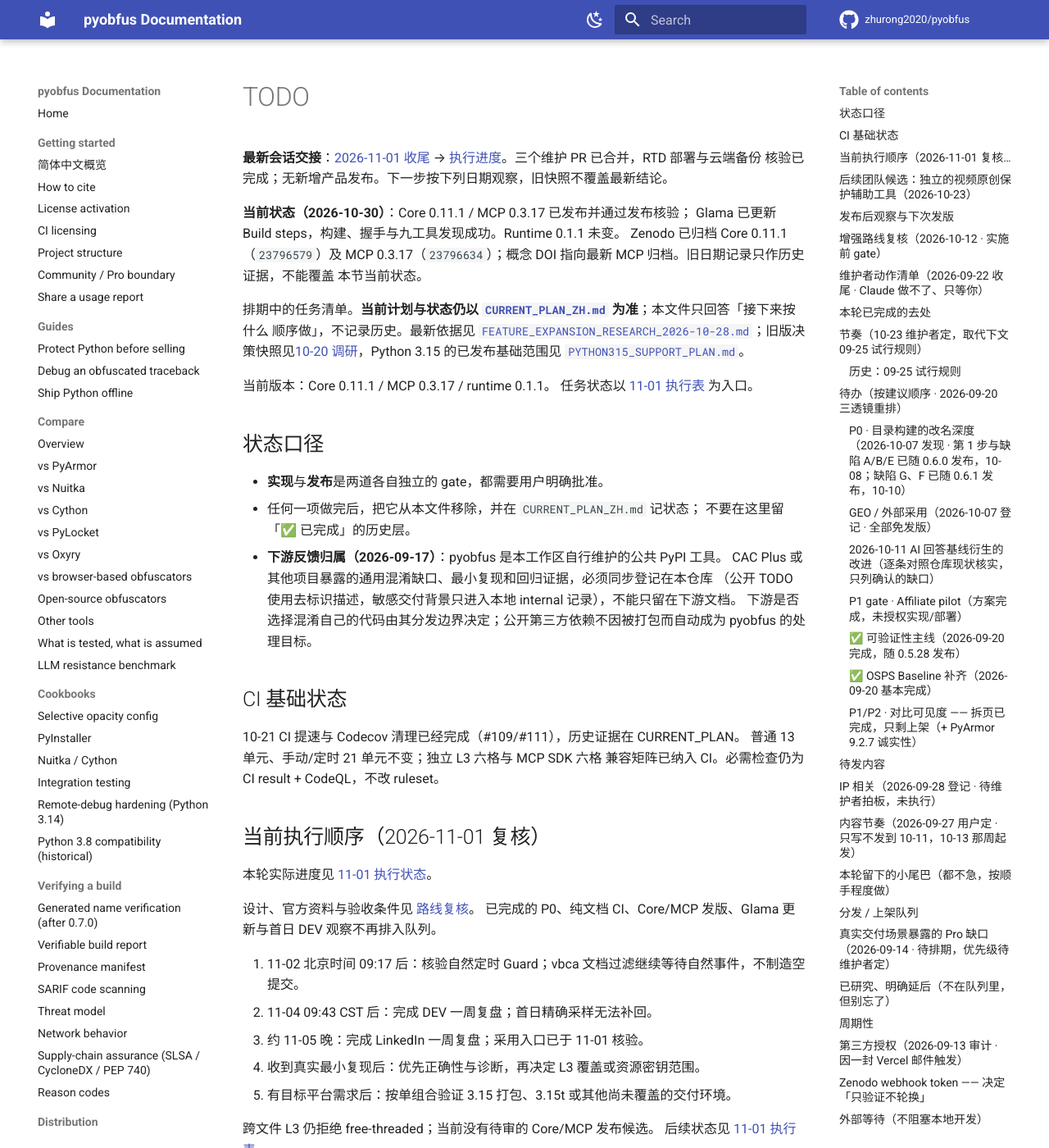
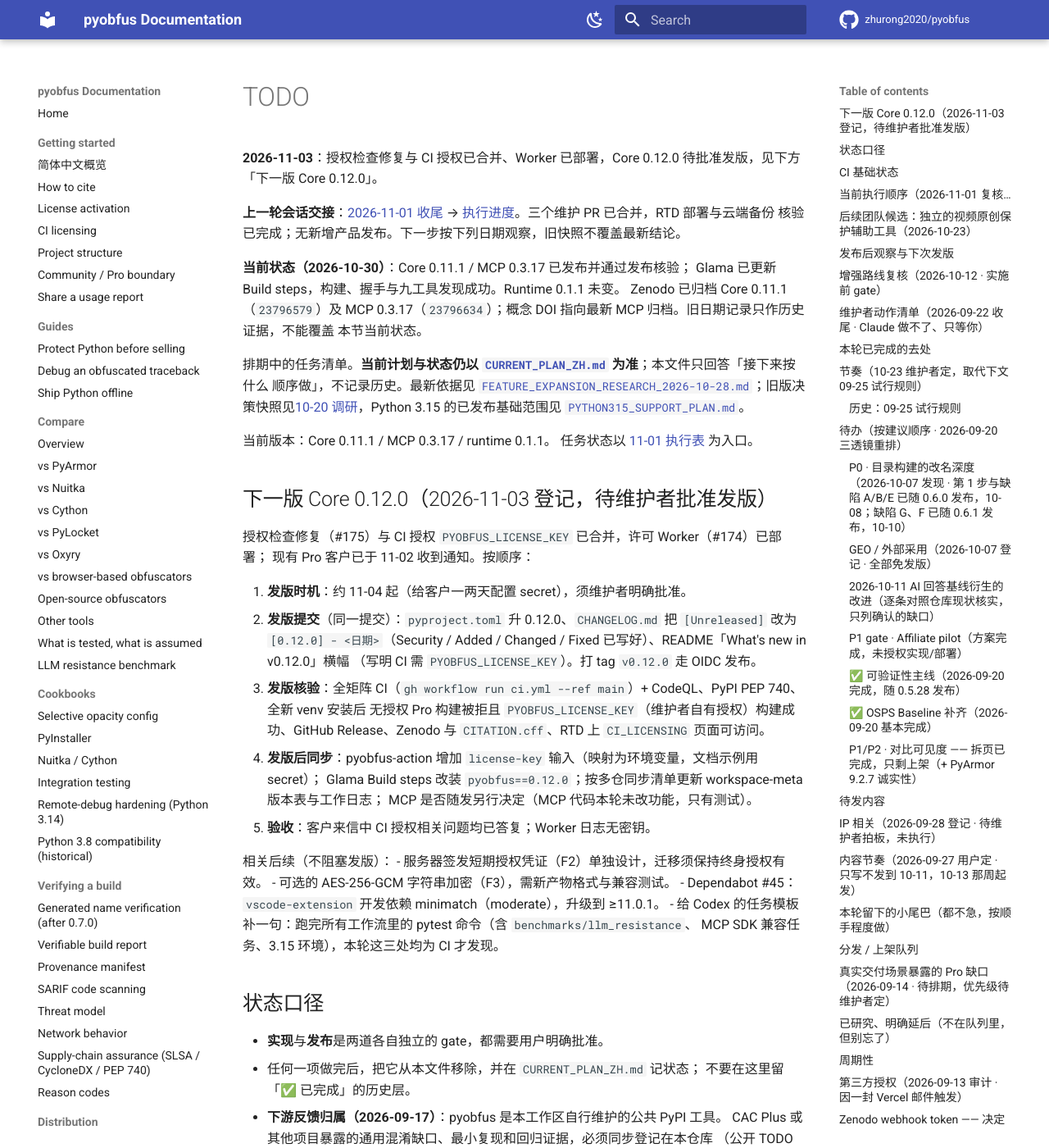
Before and after one commit to zhurong2020/pyobfus, an MkDocs documentation site: the page built from docs/TODO.md, in a window 1280 px wide and 1400 px high. Shown: the whole window at 82% size. Built offline with MkDocs 1.6.1 and Material for MkDocs 9.7.7, drawn with Linux system fonts in a browser that asks for light colours; comment, search, counter and statistics services are not loaded.

Commit message:
docs(todo): schedule Core 0.12.0 release and post-release follow-ups
Co-Authored-By: Claude Opus 5.5 <noreply@anthropic.com>

```diff
--- a/docs/TODO.md
+++ b/docs/TODO.md
@@ -1,6 +1,8 @@
 # TODO
 
-**最新会话交接**：[2026-11-01 收尾](SESSION_CLOSEOUT_2026-11-01.md) →
+**2026-11-03**：授权检查修复与 CI 授权已合并、Worker 已部署，Core 0.12.0 待批准发版，见下方「下一版 Core 0.12.0」。
+
+**上一轮会话交接**：[2026-11-01 收尾](SESSION_CLOSEOUT_2026-11-01.md) →
 [执行进度](EXECUTION_PROGRESS_2026-11-01.md)。三个维护 PR 已合并，RTD 部署与云端备份
 核验已完成；无新增产品发布。下一步按下列日期观察，旧快照不覆盖最新结论。
 
@@ -17,6 +19,30 @@ Zenodo 已归档 Core 0.11.1（`23796579`）及 MCP 0.3.17（`23796634`）；概
 
 当前版本：Core 0.11.1 / MCP 0.3.17 / runtime 0.1.1。
 任务状态以 [11-01 执行表](EXECUTION_PROGRESS_2026-11-01.md) 为入口。
+
+## 下一版 Core 0.12.0（2026-11-03 登记，待维护者批准发版）
+
+授权检查修复（#175）与 CI 授权 `PYOBFUS_LICENSE_KEY` 已合并，许可 Worker（#174）已部署；
+现有 Pro 客户已于 11-02 收到通知。按顺序：
+
+1. **发版时机**：约 11-04 起（给客户一两天配置 secret），须维护者明确批准。
+2. **发版提交**（同一提交）：`pyproject.toml` 升 0.12.0、`CHANGELOG.md` 把 `[Unreleased]` 改为
+   `[0.12.0] - <日期>`（Security / Added / Changed / Fixed 已写好）、README「What's new in v0.12.0」横幅
+   （写明 CI 需 `PYOBFUS_LICENSE_KEY`）。打 tag `v0.12.0` 走 OIDC 发布。
+3. **发版核验**：全矩阵 CI（`gh workflow run ci.yml --ref main`）+ CodeQL、PyPI PEP 740、全新 venv 安装后
+   无授权 Pro 构建被拒且 `PYOBFUS_LICENSE_KEY`（维护者自有授权）构建成功、GitHub Release、Zenodo 与
+   `CITATION.cff`、RTD 上 `CI_LICENSING` 页面可访问。
+4. **发版后同步**：pyobfus-action 增加 `license-key` 输入（映射为环境变量，文档示例用 secret）；
+   Glama Build steps 改装 `pyobfus==0.12.0`；按多仓同步清单更新 workspace-meta 版本表与工作日志；
+   MCP 是否随发另行决定（MCP 代码本轮未改功能，只有测试）。
+5. **验收**：客户来信中 CI 授权相关问题均已答复；Worker 日志无密钥。
+
+相关后续（不阻塞发版）：
+- 服务器签发短期授权凭证（F2）单独设计，迁移须保持终身授权有效。
+- 可选的 AES-256-GCM 字符串加密（F3），需新产物格式与兼容测试。
+- Dependabot #45：`vscode-extension` 开发依赖 minimatch（moderate），升级到 ≥11.0.1。
+- 给 Codex 的任务模板补一句：跑完所有工作流里的 pytest 命令（含 `benchmarks/llm_resistance`、
+  MCP SDK 兼容任务、3.15 环境），本轮这三处均为 CI 才发现。
 
 ## 状态口径
 
```
